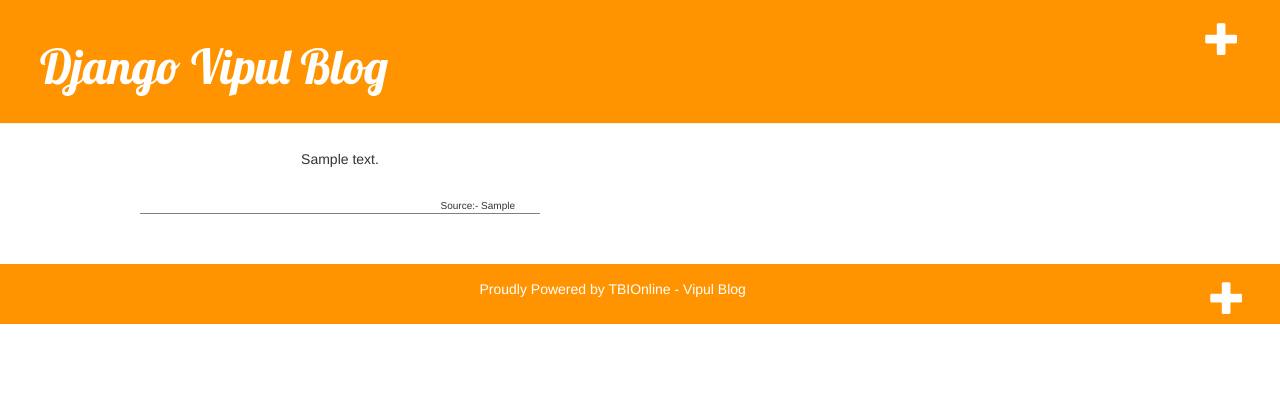
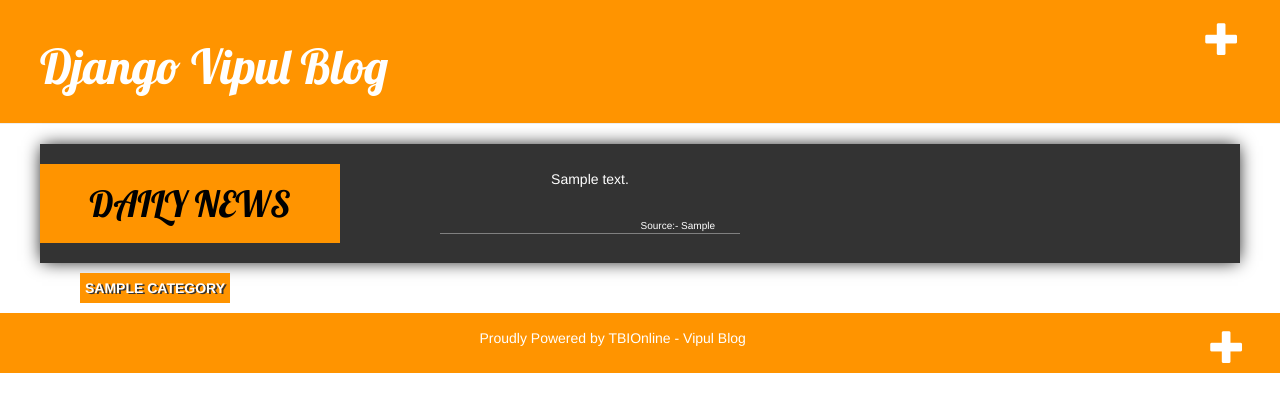
Before and after one commit to Vipul1546/dj-blog, a Django app: page / in a window 1280 px wide. Shown: the top 412 px of the page. Run offline with Django 3.2, Linux system fonts and the light colour scheme; a user stored in the database is signed in; tables that the repository leaves empty hold one stand-in row (values such as "Sample post"); parts of the project's set-up code (start-up, migrations or seed data) failed here and were passed over; some libraries are stand-ins or nearby versions.

Commit message:
category done

```diff
--- a/blog/static/css/blog.css
+++ b/blog/static/css/blog.css
@@ -96,3 +126,30 @@ filter: progid:DXImageTransform.Microsoft.gradient( startColorstr='#ff9500', end
     padding: 0;
     margin-bottom: 50px;
 }
+.news-sec{
+    text-align: center;
+    padding-bottom: 20px;
+    background: #333;
+    padding-top: 20px;
+    color: #fff;
+    margin-bottom: 10px;
+    box-shadow: 0px 0px 17px -2px #000;
+}
+.news-hd{
+    background: #FF9400;
+    color: #000;
+    padding-bottom: 10px;
+}
+.cat-blk li {
+    display: inline-block;
+    background: #FF9400;
+    padding: 5px 5px;
+    min-width: 80px;
+    text-align: center;
+    text-transform: uppercase;
+    text-shadow: 2px 1px #333;
+    font-weight: bold;
+}
+.cat-blk li a {
+    color:#fff;
+}
--- a/blog/templates/blog/post_list.html
+++ b/blog/templates/blog/post_list.html
@@ -1,32 +1,44 @@
 {% extends 'blog/base.html' %}
 {% block content %}
-<div class="row" style="text-align:center;padding-bottom:50px">
+{% load cat_tag %}
+<div class="row news-sec">
+	<div class="col-md-3 news-hd">
+		<h1>DAILY NEWS</h1>
+	</div>
 	{% for newsl in newss %}
-	<div class="col-md-4 col-md-offset-1" style="min-height: 70px;padding:5px; border-bottom:1px solid grey">{{ newsl.news_detail }}
+	<div class="col-md-3 col-md-offset-1" style="min-height: 70px;padding:5px; border-bottom:1px solid grey">{{ newsl.news_detail }}
 		<div style="text-align: right; font-size: 10px; position: absolute; bottom: 0px; right: 10px;" class="col-md-12">
 			<span>Source:- {{ newsl.source }}</span>
 		</div>
 	</div>
 	{% endfor %}
 </div>
+<div class="row cat-blk">
+		<ul>
+			{% for cat in category_l %}
+			<li><a href="{% url 'cat_post' art_category__Name=cat.Name %}">{{ cat.Name }}</a></li>
+			{% endfor %}
+		</ul>
+	</div>
 {% for post in posts %}
 <div class="col-md-12 list-blk">
 	<div class="col-md-3" style="background:url('{{ post.image.url }}');background-size:cover;height:185px"></div>
 	<div class="post col-md-9">
-		<div class="date col-md-6">
-			<p>published: {{ post.published_date }}</p>
+		<div class="date col-md-10">
+			<p>{{ post.published_date }}</p>
 		</div>
-		<div class="cat col-md-6">
-			<p>{{ p_id }}</p>
+		<div class="cat col-md-2">
+
+			<p><a href="{% url 'cat_post' art_category__Name=post.id|cat_n %}">{% cat_name post.id %}</a></p>
 		</div>
-		<h1><a href="{% url 'post_detail' slug=post.slug %}">{{ post.title }}</a></h1>
+		<h1><a href="{% url 'post_detail' slug=post.slug art_category__Name=post.id|cat_n%}">{{ post.title }}</a></h1>
 		<p>{{ post.text|striptags|linebreaks|truncatechars:250 }}</p>
 		<small>Author: {{ post.author}}</small>
 	</div>
 </div>
 {% endfor %}
+
 {% endblock %}
-
 {% block footer %}
 {% include 'blog/footer.html' %}
 {% endblock %}
--- a/blog/templates/blog/sidebar.html
+++ b/blog/templates/blog/sidebar.html
@@ -1,5 +1,6 @@
 
 {% block content %}
+{% load cat_tag %}
 <div class="col-md-4">
 <div class="col-md-12 side-blk">
 <div class="side-head">
@@ -13,7 +14,7 @@
 					</div>
 					<div class="col-md-8">
 						<h4>
-							<a href="{% url 'post_detail' slug=post.slug %}">{{ post.title }}</a>
+							<a href="{% url 'post_detail' slug=post.slug art_category__Name=post.id|cat_n%}">{{ post.title }}</a>
 						</h4>
 					</div>
 					<!-- <div class="col-md-4" style="bottom:-27px;color:grey">
@@ -37,7 +38,7 @@
 					</div>
 					<div class="col-md-8">
 						<h4>
-							<a href="{% url 'post_detail' slug=post.slug %}">{{ post.title }}</a>
+							<a href="{% url 'post_detail' slug=post.slug art_category__Name=post.id|cat_n%}">{{ post.title }}</a>
 						</h4>
 					</div>
 					<!-- <div class="col-md-4" style="bottom:-27px;color:grey">
--- a/blog/urls.py
+++ b/blog/urls.py
@@ -1,13 +1,14 @@
 from django.conf.urls import url, include
-from . import views
+from .import views
 from django.conf import settings
 from django.conf.urls.static import static
 from .models import Post
-
+# art_category
 urlpatterns = [
     url(r'^$', views.post_list, name='post_list'),
-    url(r'^post/(?P<slug>.+)/$', views.post_detail, name='post_detail'),
+    url(r'^post/(?P<art_category__Name>.+)/(?P<slug>.+)/$', views.post_detail, name='post_detail'),
     url(r'^post/new/$', views.post_new, name='post_new'),
     url(r'^post/(?P<pk>[0-9]+)/edit/$', views.post_edit, name='post_edit'),
+    url(r'^(?P<art_category__Name>.+)/$', views.cat_post, name='cat_post'),
     url(r'^tinymce/', include('tinymce.urls')),
 ]+ static(settings.MEDIA_URL, document_root=settings.MEDIA_ROOT)
--- a/blog/views.py
+++ b/blog/views.py
@@ -1,4 +1,5 @@
 from django.shortcuts import render
+from django import template
 from .models import Post
 from .models import News
 from .models import Category
@@ -6,23 +7,28 @@ from django.utils import timezone
 from django.shortcuts import render, get_object_or_404
 from .forms import PostForm
 from django.template.defaultfilters import slugify
-
+register = template.Library()
 
 # Create your views here. itle_slug = slugify(Post.objects.values('title'));
 def post_list(request):
     posts = Post.get_latest_items()
     newss = News.objects.order_by('?')[:2]
-    p_id = Post.objects.values_list("id")
-    return render(request, 'blog/post_list.html', {'posts': posts, 'newss': newss, 'p_id': p_id})
+    #p_id = Post.objects.filter(art_category__Name='travel')
+    category_l = Category.objects.order_by('Name')
+    return render(request, 'blog/post_list.html', {'posts': posts, 'newss': newss, 'category_l':category_l})
 
 #title="-".join(title.split())
-def post_detail(request, slug):
-    post = get_object_or_404(Post, slug=slug)
+def post_detail(request, slug , art_category__Name):
+    post = get_object_or_404(Post, slug=slug, art_category__Name=art_category__Name)
+    # p_id = Post.objects.filter(art_category__Name=art_category__Name)
     #cat = get_object_or_404(Category, id = id)
-    spost = Post.get_latest_items(except_ids = [post.id])
+    spost = Post.get_latest_items(except_ids = [post.id])[:5]
     mpost = Post.objects.order_by('?')
     return render(request, 'blog/post_detail.html', {'post': post,'spost': spost,'mpost': mpost})
 
+def cat_post(request, art_category__Name):
+    p_id = Post.objects.filter(art_category__Name=art_category__Name).values()
+    return render(request, 'blog/category.html', {'p_id':p_id})
 
 def post_new(request):
     if request.method == "POST":
@@ -32,7 +38,7 @@ def post_new(request):
             post.author = request.user
             post.published_date = timezone.now()
             post.save()
-            return redirect('post_detail', pk=post.pk)
+            return redirect('post_detail', slug=post.slug)
     else:
         form = PostForm()
     return render(request, 'blog/post_edit.html', {'form': form})
```
Also changed, not shown: other parts of blog/static/css/blog.css (+31 -1 lines), blog/models.py (+7 -7 lines), blog/templates/blog/category.html (added, +34 -0 lines), blog/templates/blog/post_detail.html (+12 -5 lines), blog/templatetags/cat_tag.py (added, +16 -0 lines), blog/templatetags/__init__.py (added), media/images/12115854_979732952073848_92013239684684952_n.jpg (added), media/images/12115854_979732952073848_92013239684684952_n_QdqUhcD.jpg (added), media/images/Hot-Kashmiri-Kahwa.jpg (added), media/images/rsz_feature.jpg (added), 5 other files.
